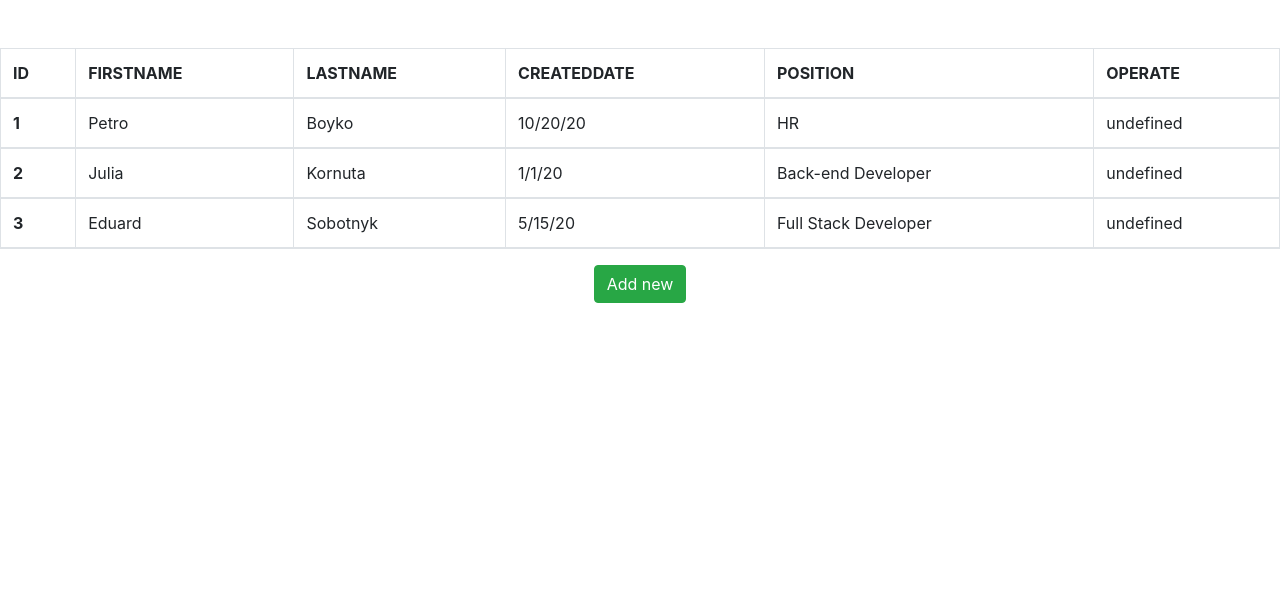
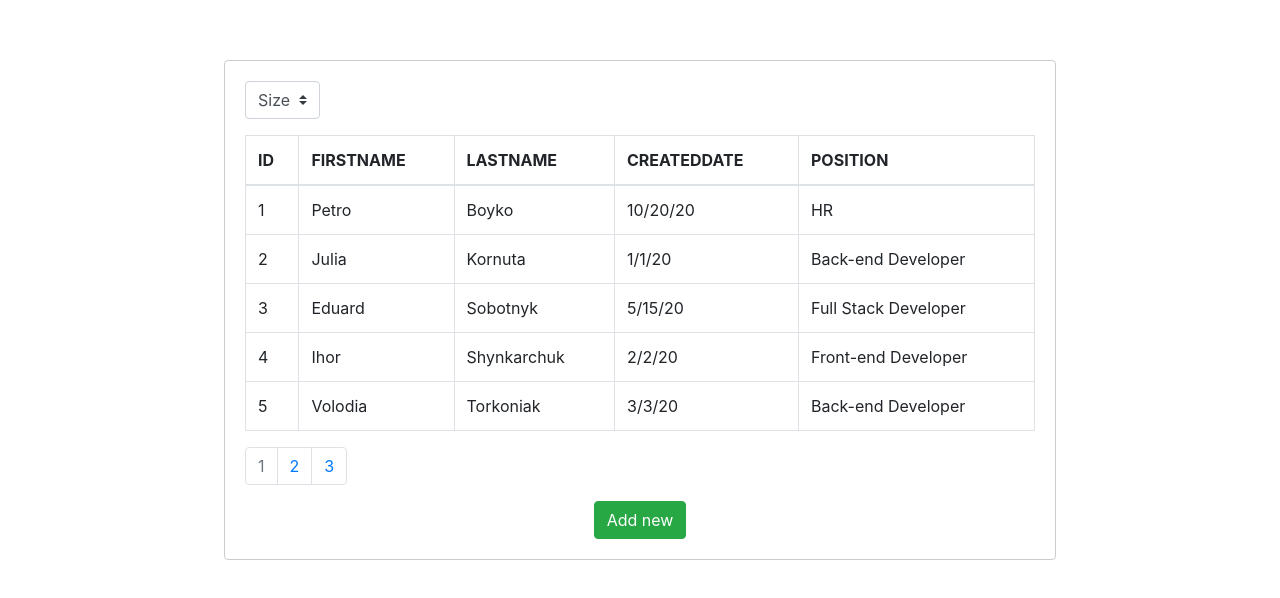
Before and after one commit to IhorKatamai/practice, a plain HTML site: page index.html in a window 1280 px wide. Drawn offline with nearby package versions, Linux system fonts and the light colour scheme.

Commit message:
created pagination and page size selector

```diff
--- a/css/style.css
+++ b/css/style.css
@@ -1,3 +1,19 @@
 .modal {
     background-color: rgba(0, 0, 0, 0.4);
 }
+
+.page-size-select {
+    width: 75px;
+}
+
+.my-custom-table {
+    width: 65%;
+    padding: 20px;
+    border: 1px solid #ccc;
+    border-radius: 4px;
+    margin: 60px auto;
+}
+
+.disabled {
+    pointer-events: none;
+}
--- a/index.html
+++ b/index.html
@@ -45,6 +45,15 @@
           </div>
         </div>
       </div>
+      <div class="my-custom-table">
+        <div class="page-size-select">
+          <select class="browser-default custom-select">
+            <option value="" disabled selected>Size</option>
+            <option value="5">5</option>
+            <option value="10">10</option>
+            <option value="20">20</option>
+          </select>
+        </div>
           <div id="table-wrap">
           </div>
           <div class="text-center">
@@ -52,6 +61,7 @@
               Add new
             </button>
           </div>
+      </div>
     </main>
     <script src="js/script.js"></script>
 </body>
--- a/js/script.js
+++ b/js/script.js
@@ -1,4 +1,4 @@
-// Array with test data
+(()=>{
     const DATA = [
     {
         id: 1,
@@ -21,93 +21,193 @@ const DATA = [
         createdDate: '5/15/20',
         position: 'Full Stack Developer'
     },
+    {
+        id: 4,
+        firstName: 'Ihor',
+        lastName: 'Shynkarchuk',
+        createdDate: '2/2/20',
+        position: 'Front-end Developer'
+    },
+    {
+        id: 5,
+        firstName: 'Volodia',
+        lastName: 'Torkoniak',
+        createdDate: '3/3/20',
+        position: 'Back-end Developer'
+    },
+    {
+        id: 6,
+        firstName: 'Olia',
+        lastName: 'Yakubiak',
+        createdDate: '9/9/20',
+        position: 'Full Stack Developer'
+    },
+    {
+        id: 7,
+        firstName: 'Mykhailo',
+        lastName: 'Shevchenko',
+        createdDate: '10/10/20',
+        position: 'HR'
+    },
+    {
+        id: 8,
+        firstName: 'Vasyl',
+        lastName: 'Soloveiko',
+        createdDate: '1/1/20',
+        position: 'Back-end Developer'
+    },
+    {
+        id: 9,
+        firstName: 'Artem',
+        lastName: 'Bilyi',
+        createdDate: '5/15/20',
+        position: 'Full Stack Developer'
+    },
+    {
+        id: 10,
+        firstName: 'Dmytro',
+        lastName: 'Honta',
+        createdDate: '1/11/20',
+        position: 'Back-end Developer'
+    },
+    {
+        id: 11,
+        firstName: 'Ivan',
+        lastName: 'Sirko',
+        createdDate: '5/15/20',
+        position: 'Full Stack Developer'
+    },
     ];
 
-// Populate columns titles array
-function getKeys(arr) {
-    let keysArr = [];
-    for (key in arr[0]) {
-        if (key == 'id') {
-            keysArr.push({title: key, class: 'font-weight-bold'});
+    const TableData = {
+        keys: [
+        { key: 'id', visible: true },
+        { key: 'firstName', visible: true },
+        { key: 'lastName', visible: true },
+        { key: 'createdDate', visible: true },
+        { key: 'position', visible: true }
+        ],
+        pageSize: 5,
+        currentPage: 1
+    };
+
+    const tableWrap = document.getElementById('table-wrap');
+    let TABLE_EL;
+    createPagination();
+    createTable();
+    populateTable();
+    document.querySelector('.custom-select').onchange = changePageSize;
+
+    document.querySelectorAll('.page-item').forEach(function(element) {
+        element.onclick = setPage;
+    })
+
+    function setPage() {
+        TableData.currentPage = this.dataset.page;
+        refreshTable();
     }
-        else {
-            keysArr.push({title: key});
+
+    function createPagination() {
+        tableWrap.insertAdjacentHTML('afterend', '<nav aria-label="..." class="pagination-wrap"><ul class="pagination"></ul></nav>');
+        let pagination = document.querySelector('.pagination-wrap');
+        let pagesHTML = '';
+        const numberOfPages = caclNumberOfPages();
+        for (let i = 1; i <= numberOfPages; i++) {
+            pagesHTML += `<li class="page-item ${TableData.currentPage == i ? 'disabled': ''}" data-page="${i}"><a class="page-link" href="#">${i}</a></li>`;
+        }
+        pagination.children[0].innerHTML = pagesHTML;
+        document.querySelectorAll('.page-item').forEach(function(element) {
+            element.onclick = setPage;
+        })
+    }
+
+    function caclNumberOfPages() {
+        return Math.ceil(DATA.length/TableData.pageSize);
+    }
+
+    function createTable() {
+        document.querySelector('#table-wrap').innerHTML='<table id="dataTable" class="table table-bordered mt-3"><thead><tr></tr></thead><tbody></tbody></table>';
+        TABLE_EL = document.getElementById('dataTable');
+        const tr = TABLE_EL.tHead.children[0];
+
+        for (const key of TableData.keys.filter(item => item.visible)) {
+            tr.insertCell().outerHTML = `<th>${key.key.toUpperCase()}</th>`;
         }
     }
-    keysArr.push({title: 'operate'});
-    return keysArr;
-}
 
-function createTable(arr) {
-    document.querySelector('#table-wrap').innerHTML='<table id="dataTable" class="table table-bordered mt-5"><thead><tr></tr></thead><tbody></tbody></table>';
-    var tableRef = document.getElementById('dataTable');
-    var tr = tableRef.tHead.children[0];
-    let keys = getKeys(arr);
-    for (let i = 0; i < keys.length; i++) {
-        tr.insertCell().outerHTML = `<th>${keys[i].title.toUpperCase()}</th>`;
-    }
-    for (let i = 0; i < arr.length; i++) {
-        var newRow = tableRef.insertRow();
-        for (let j = 0; j < keys.length; j++) {
-            var newCell = newRow.insertCell();
-            if (keys[j].class != undefined) {
-                newCell.classList.add(keys[j].class);
-            }
-            var newText = document.createTextNode(arr[i][keys[j].title]);
+    function populateTable() {
+        const dataArr = getPaginatedData();
+        const visibleColumns = TableData.keys.filter(item => item.visible);
+        for (let i = 0; i < dataArr.length; i++) {
+            const newRow = TABLE_EL.getElementsByTagName('tbody')[0].insertRow();
+            for (const key of visibleColumns) {
+                const newCell = newRow.insertCell();
+                const newText = document.createTextNode(dataArr[i][key.key]);
                 newCell.appendChild(newText);
             }
         }
     }
 
-createTable(DATA);
+    function getPaginatedData() {
+        return DATA.slice((TableData.currentPage - 1) * TableData.pageSize, TableData.currentPage * TableData.pageSize);
+    }
 
-// Add new user
+    function changePageSize() {
+        TableData.pageSize = this.value;
+        TableData.currentPage = 1;
+        refreshTable();
+    }
+
+    function refreshTable() {
+        TABLE_EL.getElementsByTagName('tbody')[0].innerHTML = '';
+        document.querySelector('.pagination-wrap').remove();
+        createPagination();
+        populateTable();
+    }
+
     function addNewUser() {
         const user = {id:'', firstName:'', lastName:'', createdDate:'', position:''};
         user.id = DATA.length + 1;
         user.firstName = document.getElementById("firstName").value;
         user.lastName = document.getElementById("lastName").value;
-    var d = new Date();
-    user.createdDate = `${d.getMonth()+1}/${d.getDate()}/${d.getFullYear().toString().slice(-2)}`
+        const currentDate = new Date();
+        user.createdDate = `${currentDate.getMonth()+1}/${currentDate.getDate()}/${currentDate.getFullYear().toString().slice(-2)}`;
         user.position = document.getElementById("position").value;
         DATA.push(user);
-    document.getElementById('dataTable').remove();
-    createTable(DATA);
+        refreshTable();
     }
 
     document.querySelectorAll('[data-save="modal"]').forEach(function(element) {
-    element.onclick = () => {
+        element.addEventListener('click', (event) => {
             addNewUser();
-        hideModal()
-    }
+            hideModal(event.target);
+        });
     })
 
     // Modal
     document.querySelectorAll('[data-toggle="modal"]').forEach(function(element) {
-    element.onclick = showModal;
+        element.addEventListener('click', showModal);
     })
 
     document.querySelectorAll('[data-dismiss="modal"]').forEach(function(element) {
-    element.onclick = hideModal;
+        element.addEventListener('click', (event) => hideModal(event.target));
     })
 
     document.querySelectorAll('.modal').forEach(function(element) {
-    element.onclick = hideModal;
+        element.addEventListener('click', (event) => hideModal(event.target));
     })
 
     function showModal() {
         document.querySelector(this.dataset.target).style.display = 'block';
         document.onkeydown = function(event) {
             if(event.keyCode == 27) {
-            hideModal();
+                hideModal(document.querySelector('.modal'));
             }
         }
     }
 
-function hideModal() {
-    document.querySelectorAll('.modal').forEach(function(element) {
-        element.style.display = 'none';
-    });
+    function hideModal(element) {
+        element.closest('.modal').style.display = 'none';
         document.onkeydown = null;
     }
 
@@ -116,3 +216,4 @@ document.querySelectorAll('.modal-content').forEach(function(element) {
             event.stopPropagation();
         }
     })
+})();
```
Lines whose indentation alone changed are shown as unchanged.
